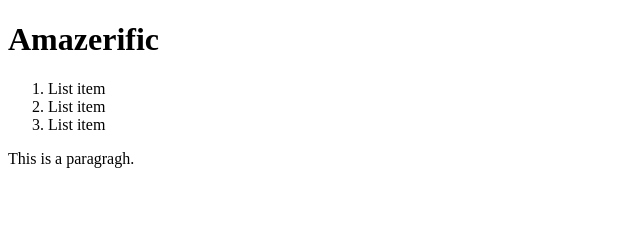
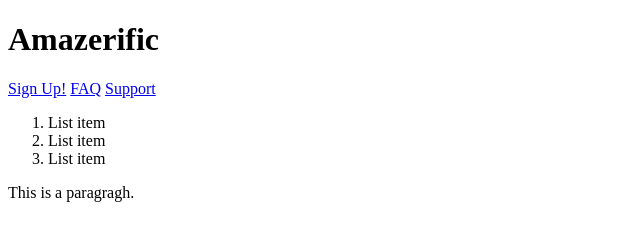
Before and after one commit to BytingBucs/ProfessorBarrell, a plain HTML site: page Amazerific/index.html in a window 1280 px wide. Shown: the whole page, without its empty margins (0-640 px from the left). Drawn offline with Linux system fonts and the light colour scheme.

Commit message:
Adding header code and nav section

```diff
--- a/Amazerific/index.html
+++ b/Amazerific/index.html
@@ -4,8 +4,14 @@
   		<title>Amazerific</title>
   </head>
   <body>
+    <header>
   	<h1>Amazerific</h1>
-
+    <nav>
+      <a href="#">Sign Up!</a>
+      <a href="#">FAQ</a>
+      <a href="#">Support</a>
+    </nav>
+  </header>
   	<div>
   		<ol>
   			<li>List item</li>
```
